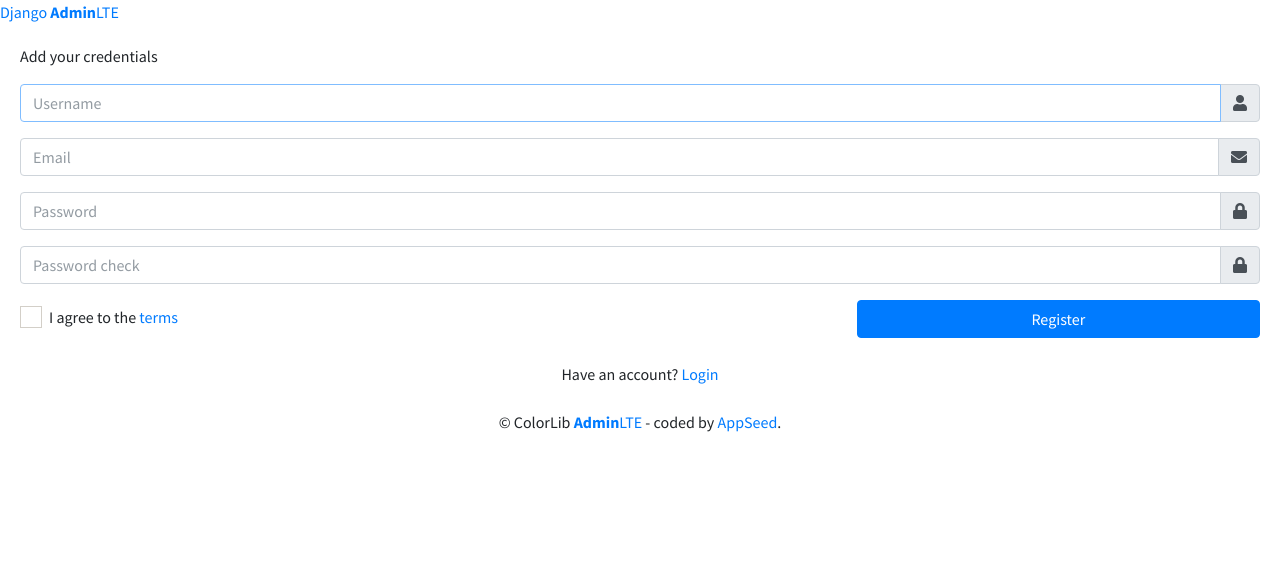
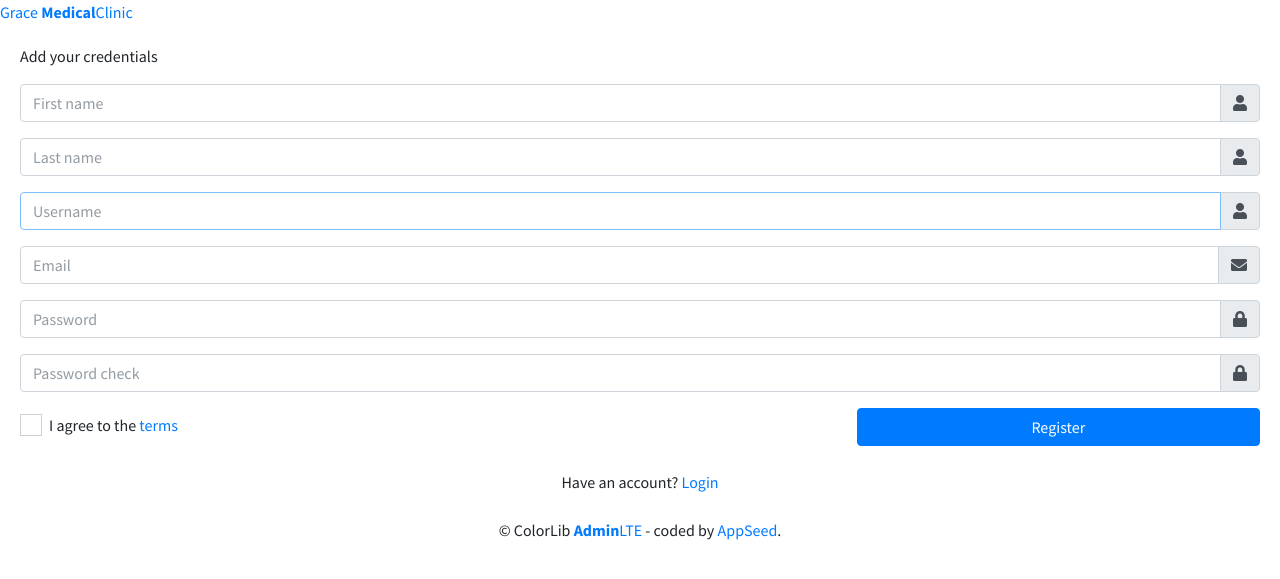
Before and after one commit to NikolaJo123/CS50-HMS, a Django app: page /register/ in a window 1280 px wide. Shown: the top 579 px of the page. Run offline with Django 4.2, Linux system fonts and the light colour scheme; style sheets or scripts are compiled from the project's sources; some libraries are stand-ins or nearby versions.

Commit message:
Added fist_name and last_name form inputs.

```diff
--- a/home/templates/accounts/register.html
+++ b/home/templates/accounts/register.html
@@ -24,8 +24,7 @@
   <div class="register-box">
 
     <div class="login-logo">
-        <a target="_blank" rel="noopener noreferrer"
-           href="https://appseed.us/admin-dashboards/django-dashboard-adminlte">Django <b>Admin</b>LTE</a>
+        <a target="_blank" rel="noopener noreferrer"  href="https://docs.djangoproject.com/en/4.0/">Grace <b>Medical</b>Clinic</a>
     </div>
 
     <div class="card">
@@ -43,6 +42,26 @@
         <form role="form" method="post" action="">
 
           {% csrf_token %}
+
+          <div class="input-group mb-3">
+            {{ form.first_name }}
+            <div class="input-group-append">
+              <div class="input-group-text">
+                <span class="fas fa-user"></span>
+              </div>
+            </div>
+          </div>
+          <span class="text-error">{{ form.first_name.errors }}</span>
+
+          <div class="input-group mb-3">
+            {{ form.last_name }}
+            <div class="input-group-append">
+              <div class="input-group-text">
+                <span class="fas fa-user"></span>
+              </div>
+            </div>
+          </div>
+          <span class="text-error">{{ form.last_name.errors }}</span>
 
           <div class="input-group mb-3">
             {{ form.username }}
```
